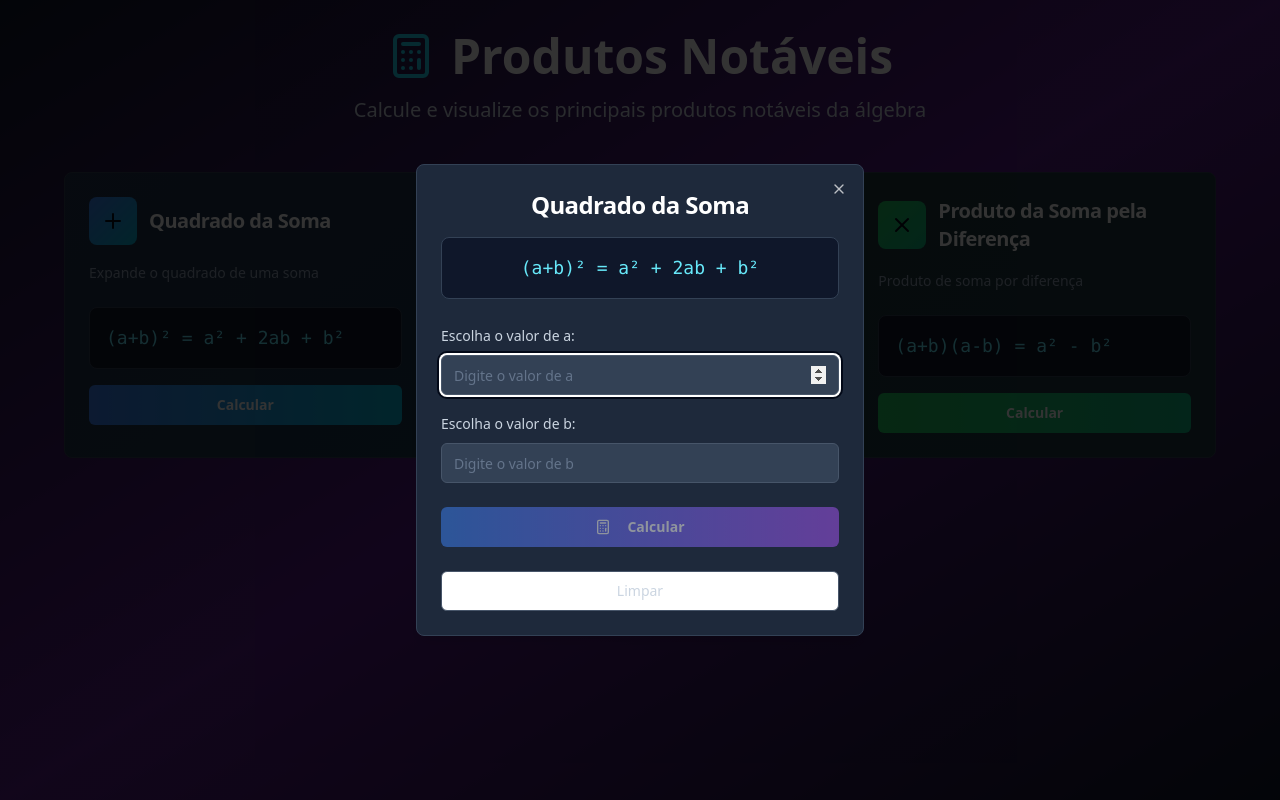
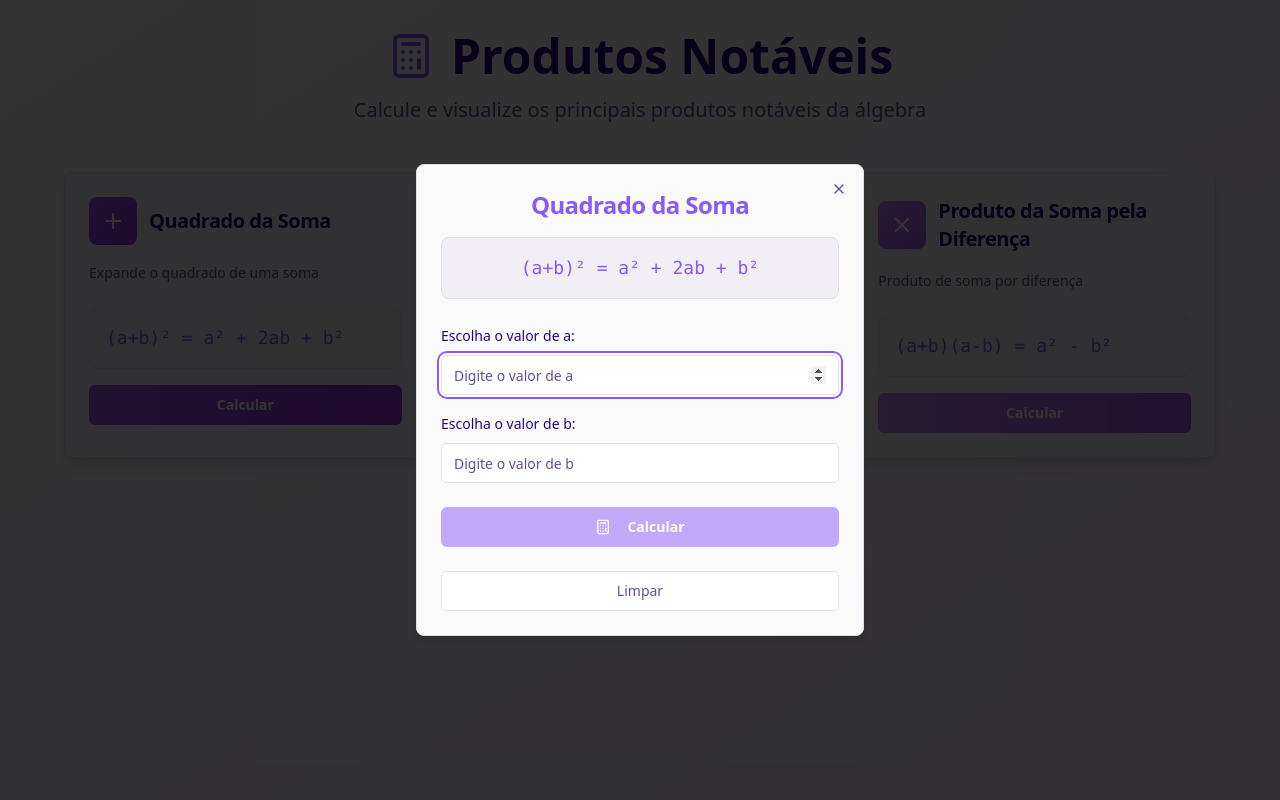
Before and after one commit to pabloarzaoo/notaveis-calculator-wizard-78, a React (Vite) app: page / in a window 1280 px wide. Both pictures are taken after a click on the element 245 px from the left and 315 px from the top of the page. Built offline with nearby package versions, Linux system fonts and the light colour scheme.

Commit message:
Feat: Implement white/purple theme
Changes the application's theme to white with purple accents.

```diff
--- a/src/index.css
+++ b/src/index.css
@@ -1,3 +1,4 @@
+
 @tailwind base;
 @tailwind components;
 @tailwind utilities;
@@ -7,88 +8,81 @@
 @layer base {
   :root {
     --background: 0 0% 100%;
-    --foreground: 222.2 84% 4.9%;
+    --foreground: 258 90% 25%;
 
-    --card: 0 0% 100%;
-    --card-foreground: 222.2 84% 4.9%;
+    --card: 0 0% 98%;
+    --card-foreground: 258 90% 25%;
 
     --popover: 0 0% 100%;
-    --popover-foreground: 222.2 84% 4.9%;
+    --popover-foreground: 258 90% 25%;
 
-    --primary: 222.2 47.4% 11.2%;
-    --primary-foreground: 210 40% 98%;
+    --primary: 258 90% 66%;
+    --primary-foreground: 0 0% 100%;
 
-    --secondary: 210 40% 96.1%;
-    --secondary-foreground: 222.2 47.4% 11.2%;
+    --secondary: 258 30% 95%;
+    --secondary-foreground: 258 90% 25%;
 
-    --muted: 210 40% 96.1%;
-    --muted-foreground: 215.4 16.3% 46.9%;
+    --muted: 258 30% 95%;
+    --muted-foreground: 258 30% 45%;
 
-    --accent: 210 40% 96.1%;
-    --accent-foreground: 222.2 47.4% 11.2%;
+    --accent: 258 30% 95%;
+    --accent-foreground: 258 90% 25%;
 
     --destructive: 0 84.2% 60.2%;
-    --destructive-foreground: 210 40% 98%;
+    --destructive-foreground: 0 0% 98%;
 
-    --border: 214.3 31.8% 91.4%;
-    --input: 214.3 31.8% 91.4%;
-    --ring: 222.2 84% 4.9%;
+    --border: 258 30% 90%;
+    --input: 258 30% 90%;
+    --ring: 258 90% 66%;
 
     --radius: 0.5rem;
 
     --sidebar-background: 0 0% 98%;
-
-    --sidebar-foreground: 240 5.3% 26.1%;
-
-    --sidebar-primary: 240 5.9% 10%;
-
-    --sidebar-primary-foreground: 0 0% 98%;
-
-    --sidebar-accent: 240 4.8% 95.9%;
-
-    --sidebar-accent-foreground: 240 5.9% 10%;
-
-    --sidebar-border: 220 13% 91%;
-
-    --sidebar-ring: 217.2 91.2% 59.8%;
+    --sidebar-foreground: 258 90% 25%;
+    --sidebar-primary: 258 90% 66%;
+    --sidebar-primary-foreground: 0 0% 100%;
+    --sidebar-accent: 258 30% 95%;
+    --sidebar-accent-foreground: 258 90% 25%;
+    --sidebar-border: 258 30% 90%;
+    --sidebar-ring: 258 90% 66%;
   }
 
   .dark {
-    --background: 222.2 84% 4.9%;
-    --foreground: 210 40% 98%;
+    --background: 0 0% 100%;
+    --foreground: 258 90% 25%;
 
-    --card: 222.2 84% 4.9%;
-    --card-foreground: 210 40% 98%;
+    --card: 0 0% 98%;
+    --card-foreground: 258 90% 25%;
 
-    --popover: 222.2 84% 4.9%;
-    --popover-foreground: 210 40% 98%;
+    --popover: 0 0% 100%;
+    --popover-foreground: 258 90% 25%;
 
-    --primary: 210 40% 98%;
-    --primary-foreground: 222.2 47.4% 11.2%;
+    --primary: 258 90% 66%;
+    --primary-foreground: 0 0% 100%;
 
-    --secondary: 217.2 32.6% 17.5%;
-    --secondary-foreground: 210 40% 98%;
+    --secondary: 258 30% 95%;
+    --secondary-foreground: 258 90% 25%;
 
-    --muted: 217.2 32.6% 17.5%;
-    --muted-foreground: 215 20.2% 65.1%;
+    --muted: 258 30% 95%;
+    --muted-foreground: 258 30% 45%;
 
-    --accent: 217.2 32.6% 17.5%;
-    --accent-foreground: 210 40% 98%;
+    --accent: 258 30% 95%;
+    --accent-foreground: 258 90% 25%;
 
     --destructive: 0 62.8% 30.6%;
-    --destructive-foreground: 210 40% 98%;
+    --destructive-foreground: 0 0% 98%;
 
-    --border: 217.2 32.6% 17.5%;
-    --input: 217.2 32.6% 17.5%;
-    --ring: 212.7 26.8% 83.9%;
-    --sidebar-background: 240 5.9% 10%;
-    --sidebar-foreground: 240 4.8% 95.9%;
-    --sidebar-primary: 224.3 76.3% 48%;
+    --border: 258 30% 90%;
+    --input: 258 30% 90%;
+    --ring: 258 90% 66%;
+    --sidebar-background: 0 0% 98%;
+    --sidebar-foreground: 258 90% 25%;
+    --sidebar-primary: 258 90% 66%;
     --sidebar-primary-foreground: 0 0% 100%;
-    --sidebar-accent: 240 3.7% 15.9%;
-    --sidebar-accent-foreground: 240 4.8% 95.9%;
-    --sidebar-border: 240 3.7% 15.9%;
-    --sidebar-ring: 217.2 91.2% 59.8%;
+    --sidebar-accent: 258 30% 95%;
+    --sidebar-accent-foreground: 258 90% 25%;
+    --sidebar-border: 258 30% 90%;
+    --sidebar-ring: 258 90% 66%;
   }
 }
 
--- a/src/pages/Index.tsx
+++ b/src/pages/Index.tsx
@@ -1,4 +1,3 @@
-
 import { useState } from "react";
 import { Calculator, Plus, Minus, X } from "lucide-react";
 import { Button } from "@/components/ui/button";
@@ -20,7 +19,7 @@ const Index = () => {
       formula: "(a+b)² = a² + 2ab + b²",
       description: "Expande o quadrado de uma soma",
       icon: <Plus className="h-6 w-6" />,
-      color: "from-blue-500 to-cyan-500"
+      color: "from-purple-500 to-purple-600"
     },
     {
       id: "quadrado-diferenca",
@@ -28,7 +27,7 @@ const Index = () => {
       formula: "(a-b)² = a² - 2ab + b²",
       description: "Expande o quadrado de uma diferença",
       icon: <Minus className="h-6 w-6" />,
-      color: "from-purple-500 to-pink-500"
+      color: "from-purple-600 to-purple-700"
     },
     {
       id: "produto-soma-diferenca",
@@ -36,7 +35,7 @@ const Index = () => {
       formula: "(a+b)(a-b) = a² - b²",
       description: "Produto de soma por diferença",
       icon: <X className="h-6 w-6" />,
-      color: "from-green-500 to-emerald-500"
+      color: "from-purple-400 to-purple-500"
     }
   ];
 
@@ -82,17 +81,17 @@ const Index = () => {
   };
 
   return (
-    <div className="min-h-screen bg-gradient-to-br from-slate-900 via-purple-900 to-slate-900">
+    <div className="min-h-screen bg-gradient-to-br from-background via-purple-50 to-purple-100">
       <div className="container mx-auto px-4 py-8">
         {/* Header */}
         <div className="text-center mb-12">
           <div className="flex items-center justify-center mb-4">
-            <Calculator className="h-12 w-12 text-cyan-400 mr-4" />
-            <h1 className="text-5xl font-bold text-white">
+            <Calculator className="h-12 w-12 text-primary mr-4" />
+            <h1 className="text-5xl font-bold text-foreground">
               Produtos Notáveis
             </h1>
           </div>
-          <p className="text-xl text-slate-300 max-w-2xl mx-auto">
+          <p className="text-xl text-muted-foreground max-w-2xl mx-auto">
             Calcule e visualize os principais produtos notáveis da álgebra
           </p>
         </div>
@@ -102,26 +101,26 @@ const Index = () => {
           {products.map((product) => (
             <Card
               key={product.id}
-              className="relative overflow-hidden bg-slate-800 border-slate-700 hover:border-slate-600 transition-all duration-300 hover:scale-105 cursor-pointer group"
+              className="relative overflow-hidden bg-card border-border hover:border-primary/50 transition-all duration-300 hover:scale-105 cursor-pointer group shadow-lg"
               onClick={() => setSelectedProduct(product.id)}
             >
-              <div className={`absolute inset-0 bg-gradient-to-br ${product.color} opacity-10 group-hover:opacity-20 transition-opacity`} />
+              <div className={`absolute inset-0 bg-gradient-to-br ${product.color} opacity-5 group-hover:opacity-10 transition-opacity`} />
               <CardHeader className="relative">
                 <div className="flex items-center space-x-3 mb-3">
-                  <div className={`p-3 rounded-lg bg-gradient-to-br ${product.color}`}>
+                  <div className={`p-3 rounded-lg bg-gradient-to-br ${product.color} text-white`}>
                     {product.icon}
                   </div>
-                  <CardTitle className="text-white text-xl">
+                  <CardTitle className="text-foreground text-xl">
                     {product.title}
                   </CardTitle>
                 </div>
-                <CardDescription className="text-slate-400">
+                <CardDescription className="text-muted-foreground">
                   {product.description}
                 </CardDescription>
               </CardHeader>
               <CardContent className="relative">
-                <div className="bg-slate-900 p-4 rounded-lg border border-slate-700">
-                  <code className="text-cyan-300 text-lg font-mono">
+                <div className="bg-muted p-4 rounded-lg border border-border">
+                  <code className="text-primary text-lg font-mono font-medium">
                     {product.formula}
                   </code>
                 </div>
@@ -141,17 +140,17 @@ const Index = () => {
 
         {/* Calculator Modal */}
         <Dialog open={!!selectedProduct} onOpenChange={closeModal}>
-          <DialogContent className="bg-slate-800 border-slate-700 text-white max-w-md">
+          <DialogContent className="bg-card border-border text-foreground max-w-md">
             <DialogHeader>
-              <DialogTitle className="text-2xl font-bold text-center">
+              <DialogTitle className="text-2xl font-bold text-center text-primary">
                 {products.find(p => p.id === selectedProduct)?.title}
               </DialogTitle>
             </DialogHeader>
 
             <div className="space-y-6">
               {/* Formula Display */}
-              <div className="bg-slate-900 p-4 rounded-lg border border-slate-700 text-center">
-                <code className="text-cyan-300 text-lg font-mono">
+              <div className="bg-muted p-4 rounded-lg border border-border text-center">
+                <code className="text-primary text-lg font-mono font-medium">
                   {products.find(p => p.id === selectedProduct)?.formula}
                 </code>
               </div>
@@ -159,7 +158,7 @@ const Index = () => {
               {/* Input Fields */}
               <div className="space-y-4">
                 <div>
-                  <Label htmlFor="valueA" className="text-slate-300">
+                  <Label htmlFor="valueA" className="text-foreground">
                     Escolha o valor de a:
                   </Label>
                   <Input
@@ -168,12 +167,12 @@ const Index = () => {
                     value={valueA}
                     onChange={(e) => setValueA(e.target.value)}
                     placeholder="Digite o valor de a"
-                    className="bg-slate-700 border-slate-600 text-white mt-2"
+                    className="bg-background border-border text-foreground mt-2"
                   />
                 </div>
 
                 <div>
-                  <Label htmlFor="valueB" className="text-slate-300">
+                  <Label htmlFor="valueB" className="text-foreground">
                     Escolha o valor de b:
                   </Label>
                   <Input
@@ -182,7 +181,7 @@ const Index = () => {
                     value={valueB}
                     onChange={(e) => setValueB(e.target.value)}
                     placeholder="Digite o valor de b"
-                    className="bg-slate-700 border-slate-600 text-white mt-2"
+                    className="bg-background border-border text-foreground mt-2"
                   />
                 </div>
               </div>
@@ -190,7 +189,7 @@ const Index = () => {
               {/* Calculate Button */}
               <Button
                 onClick={calculateResult}
-                className="w-full bg-gradient-to-r from-blue-500 to-purple-500 hover:opacity-90 text-white font-semibold py-3"
+                className="w-full bg-primary hover:bg-primary/90 text-primary-foreground font-semibold py-3"
                 disabled={!valueA || !valueB}
               >
                 <Calculator className="h-5 w-5 mr-2" />
@@ -199,9 +198,9 @@ const Index = () => {
 
               {/* Result Display */}
               {result && (
-                <div className="bg-slate-900 p-4 rounded-lg border border-slate-700">
-                  <h3 className="text-lg font-semibold text-green-400 mb-2">Resultado:</h3>
-                  <p className="text-white font-mono text-sm leading-relaxed break-all">
+                <div className="bg-muted p-4 rounded-lg border border-border">
+                  <h3 className="text-lg font-semibold text-primary mb-2">Resultado:</h3>
+                  <p className="text-foreground font-mono text-sm leading-relaxed break-all">
                     {result}
                   </p>
                 </div>
@@ -211,7 +210,7 @@ const Index = () => {
               <Button
                 onClick={resetCalculation}
                 variant="outline"
-                className="w-full border-slate-600 text-slate-300 hover:bg-slate-700"
+                className="w-full border-border text-muted-foreground hover:bg-muted"
               >
                 Limpar
               </Button>
```
